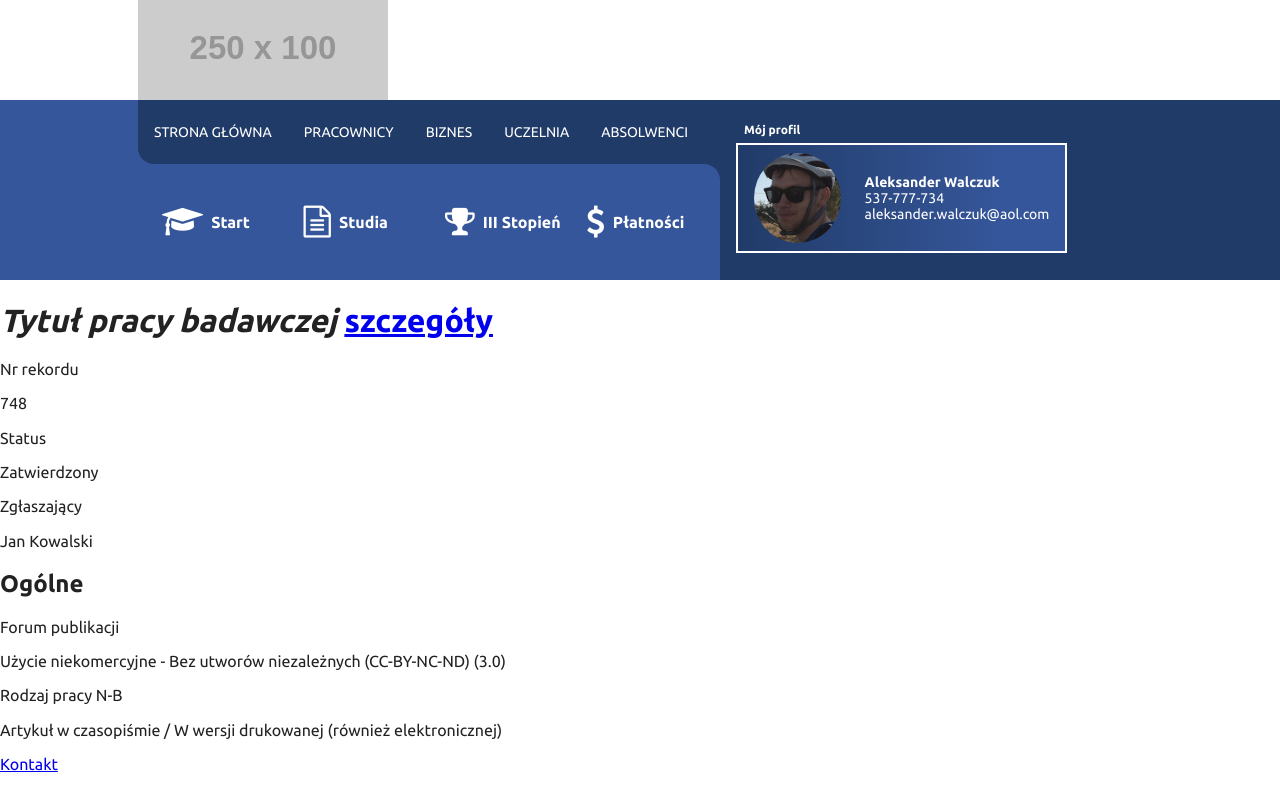
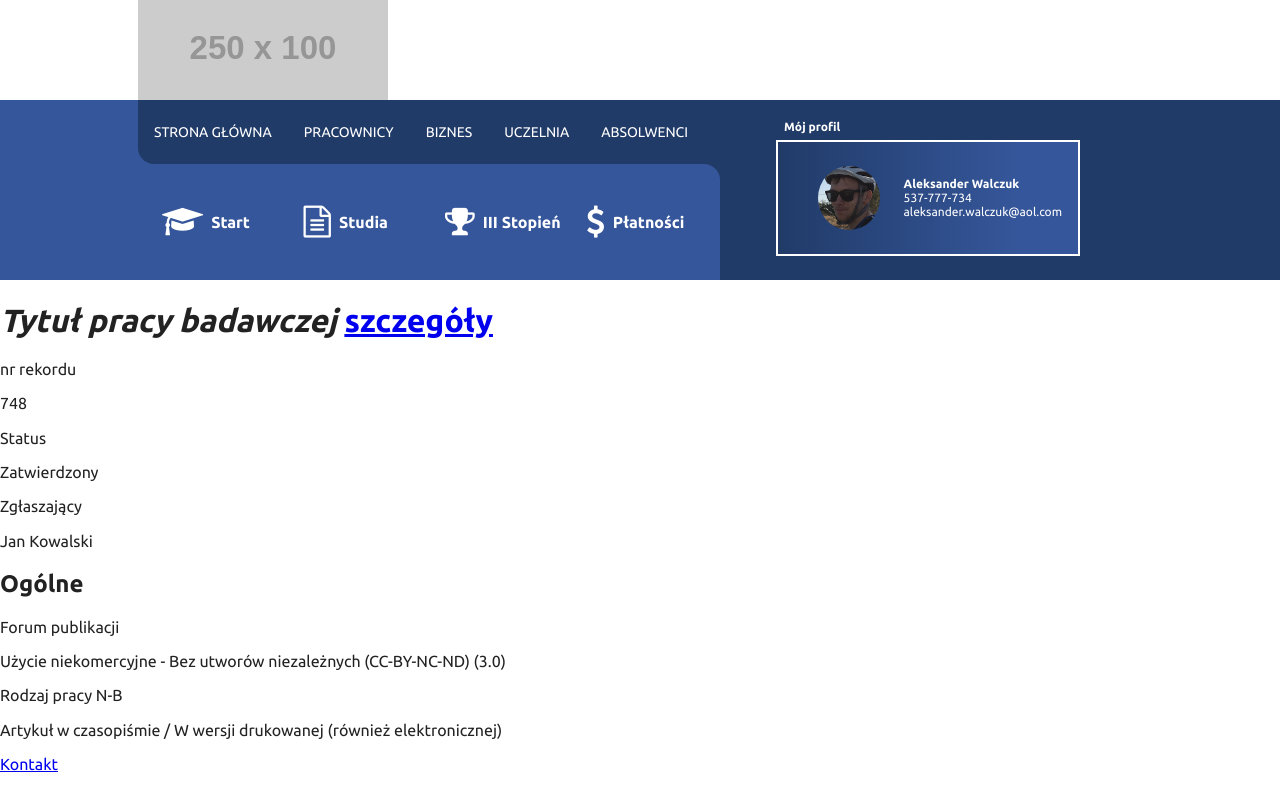
Before and after one commit to Rednaxela700/cui, a website built with Parcel: page index.html in a window 1280 px wide. Built offline with nearby package versions, Linux system fonts and the light colour scheme; placeholder pictures from the web are drawn by us.

Commit message:
added base rwd to header, fixed index html structure

```diff
--- a/css/_header.scss
+++ b/css/_header.scss
@@ -109,7 +109,6 @@
         }
         font-size: 32px;
       }
-
     }
   }
 
@@ -124,7 +123,6 @@
     & .nav__link__inner {
       padding: 16px 0;
     }
-
   }
 
   &__link__inner {
@@ -140,8 +138,14 @@
 }
 
 .card {
+  @include rwd(mobile) {
+    display: none;
+  }
+  @include rwd(desktop) {
+    display: block;
+  }
   position: relative;
-  margin: 16px auto 0 16px;
+  margin: 16px auto 0 56px;
   padding: 8px 16px;
 
   & p {
@@ -154,7 +158,6 @@
     margin: 0;
     border: 2px solid #fff;
     background: linear-gradient(90deg, $color-primary 0%, $color-secondary 80%);
-
   }
 
   &__title {
@@ -165,18 +168,24 @@
     font-weight: bold;
     margin: 0;
   }
+  @include rwd(desktop) {
+    &__photo {
+      margin: 16px 0 16px 24px;
+    }
+  }
 
   &__photo {
+
     &__item {
-      max-width: 90px;
-      max-height: 90px;
+      max-width: 64px;
+      max-height: 64px;
       border-radius: 50%;
     }
   }
 
   &__info {
     margin-left: 24px;
-    font-size: 14px;
+    font-size: 12px;
 
     &__name {
       font-weight: bold;
--- a/index.html
+++ b/index.html
@@ -88,7 +88,6 @@
             <ul class="nav__container__inner">
               <li class="nav__item__inner"><a href="#" class="nav__link__inner">inner1</a></li>
               <li class="nav__item__inner"><a href="#" class="nav__link__inner">inner2</a></li>
-              </li>
             </ul>
           </li>
         </ul>
@@ -143,7 +142,7 @@
         </header>
         <div class="research__info__wrapper">
           <div class="research__info__container">
-            <p class="research__info__label">Nr rekordu</p>
+            <p class="research__info__label">nr rekordu</p>
             <p class="research__info__item">748</p>
           </div>
           <div class="research__info__container">
@@ -155,10 +154,11 @@
             <p class="research__info__item">Jan Kowalski</p>
           </div>
         </div>
-        <section class="research__info__wrapper">
-          <header>
+        <section class="research__wrapper">
+          <header class="research__header">
             <h2 class="research__title--secondary">Ogólne</h2>
           </header>
+          <div class="research__info__wrapper">
             <div class="research__info__container">
               <p class="research__info__label">Forum publikacji</p>
               <p class="research__info__item">Użycie niekomercyjne - Bez utworów niezależnych (CC-BY-NC-ND) (3.0)</p>
@@ -166,6 +166,7 @@
             <div class="research__info__container">
               <p class="research__info__label">Rodzaj pracy N-B</p>
               <p class="research__info__item">Artykuł w czasopiśmie / W wersji drukowanej (również elektronicznej)</p>
+            </div>
           </div>
         </section>
       </section>
```
Lines whose indentation alone changed are shown as unchanged.
